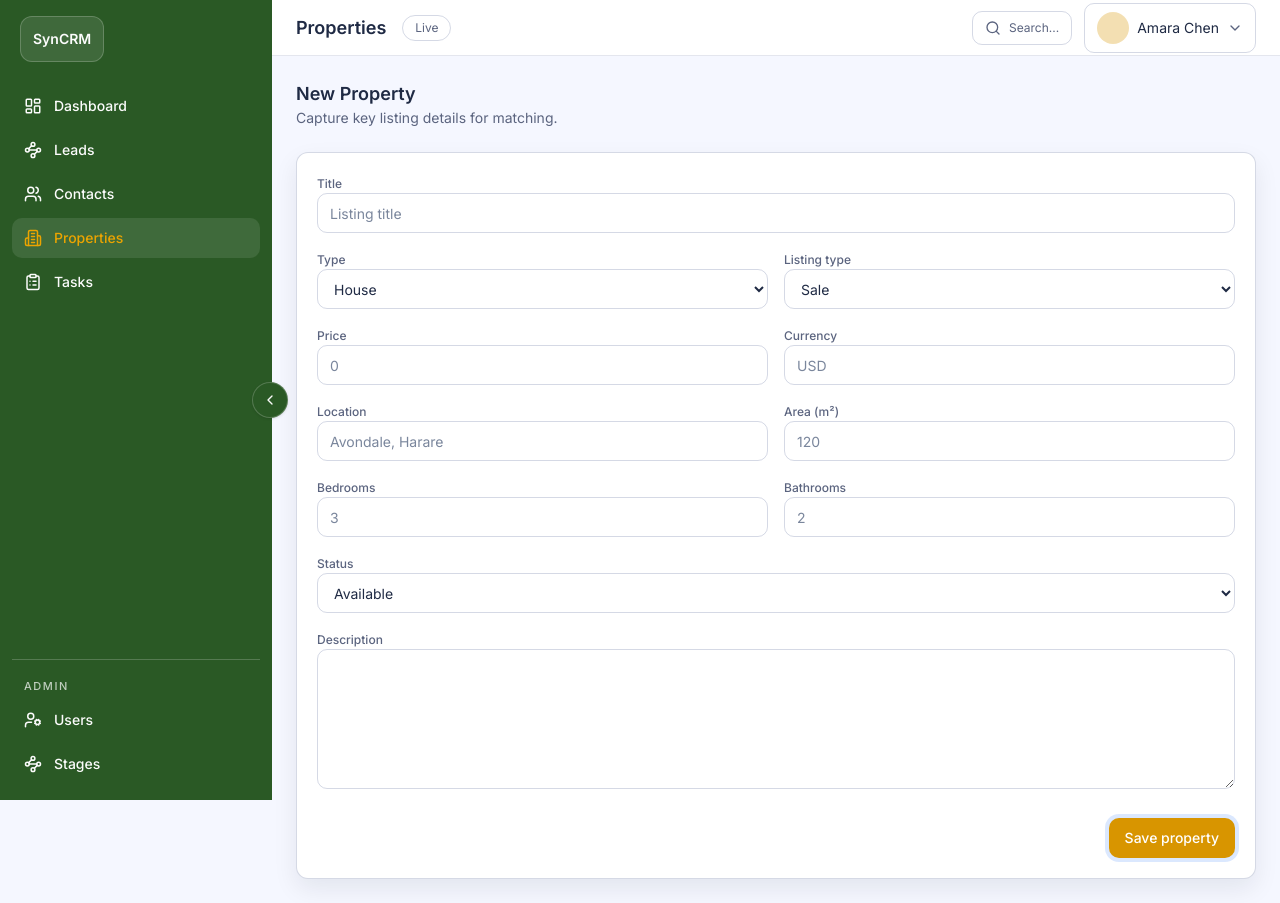
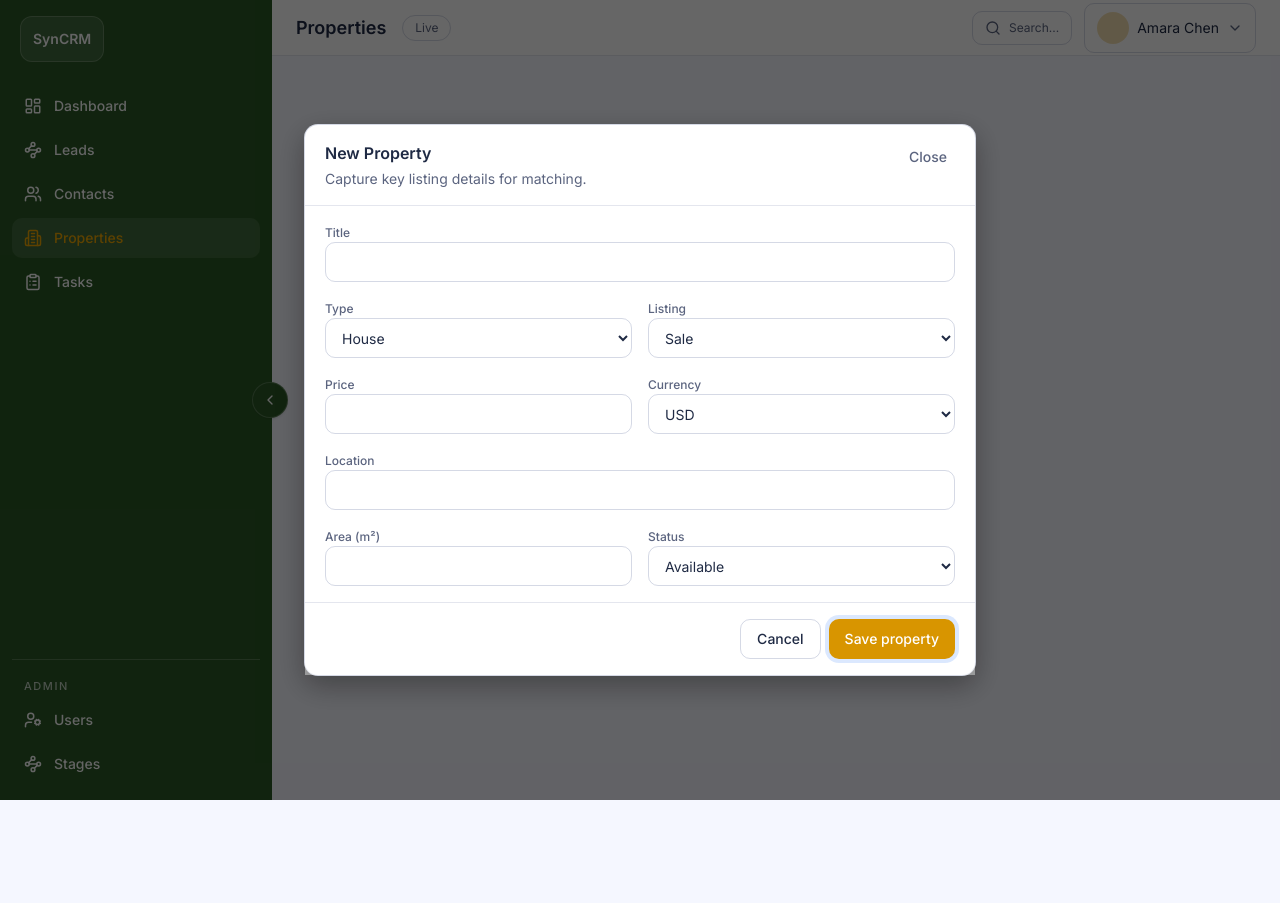
Before and after one commit to LayerSyncAi/syncrm, a Next.js app: page /app/properties/new in a window 1280 px wide. After the commit the page ends 800 px from the top, so only its background shows below. Built offline with nearby package versions, Linux system fonts and the light colour scheme.

Commit message:
Reuse view modals for new property and contact

```diff
--- a/src/app/app/contacts/page.tsx
+++ b/src/app/app/contacts/page.tsx
@@ -29,6 +29,7 @@ export default function ContactsPage() {
     null
   );
   const [contactDraft, setContactDraft] = React.useState(emptyContactDraft);
+  const [isCreating, setIsCreating] = React.useState(false);
 
   React.useEffect(() => {
     if (selectedContact) {
@@ -43,6 +44,7 @@ export default function ContactsPage() {
 
   const closeModal = () => {
     setSelectedContact(null);
+    setIsCreating(false);
     setContactDraft(emptyContactDraft);
   };
 
@@ -60,7 +62,15 @@ export default function ContactsPage() {
             leads.
           </p>
         </div>
-        <Button>+ New Contact</Button>
+        <Button
+          onClick={() => {
+            setSelectedContact(null);
+            setContactDraft(emptyContactDraft);
+            setIsCreating(true);
+          }}
+        >
+          + New Contact
+        </Button>
       </div>
 
       <div className="rounded-[12px] border border-border-strong bg-card-bg p-4">
@@ -125,16 +135,24 @@ export default function ContactsPage() {
       </Table>
 
       <Modal
-        open={Boolean(selectedContact)}
-        title={selectedContact ? `Contact: ${selectedContact.name}` : "Contact"}
-        description="Review details and make edits before saving."
+        open={Boolean(selectedContact) || isCreating}
+        title={
+          selectedContact ? `Contact: ${selectedContact.name}` : "New Contact"
+        }
+        description={
+          selectedContact
+            ? "Review details and make edits before saving."
+            : "Add details to create a new contact."
+        }
         onClose={closeModal}
         footer={
           <div className="flex justify-end gap-2">
             <Button variant="secondary" onClick={closeModal}>
               Cancel
             </Button>
-            <Button onClick={handleSave}>Save changes</Button>
+            <Button onClick={handleSave}>
+              {selectedContact ? "Save changes" : "Save contact"}
+            </Button>
           </div>
         }
       >
--- a/src/app/app/properties/new/page.tsx
+++ b/src/app/app/properties/new/page.tsx
@@ -1,85 +1,161 @@
+"use client";
+
+import * as React from "react";
+import { useRouter } from "next/navigation";
 import { Button } from "@/components/ui/button";
-import { Card } from "@/components/ui/card";
 import { Input } from "@/components/ui/input";
 import { Label } from "@/components/ui/label";
+import { Modal } from "@/components/ui/modal";
 import { Select } from "@/components/ui/select";
-import { Textarea } from "@/components/ui/textarea";
+
+const emptyPropertyDraft = {
+  title: "",
+  type: "",
+  listing: "",
+  price: "",
+  currency: "",
+  location: "",
+  area: "",
+  status: "",
+};
 
 export default function NewPropertyPage() {
+  const router = useRouter();
+  const [propertyDraft, setPropertyDraft] = React.useState(emptyPropertyDraft);
+
+  const closeModal = () => {
+    router.push("/app/properties");
+  };
+
+  const handleSave = () => {
+    closeModal();
+  };
+
   return (
-    <div className="space-y-6">
-      <div>
-        <h2 className="text-lg font-semibold">New Property</h2>
-        <p className="text-sm text-text-muted">
-          Capture key listing details for matching.
-        </p>
+    <Modal
+      open
+      title="New Property"
+      description="Capture key listing details for matching."
+      onClose={closeModal}
+      footer={
+        <div className="flex justify-end gap-2">
+          <Button variant="secondary" onClick={closeModal}>
+            Cancel
+          </Button>
+          <Button onClick={handleSave}>Save property</Button>
         </div>
-      <Card className="p-5 space-y-6">
+      }
+    >
       <div className="grid gap-4 md:grid-cols-2">
         <div className="space-y-2 md:col-span-2">
           <Label>Title</Label>
-            <Input placeholder="Listing title" />
+          <Input
+            value={propertyDraft.title}
+            onChange={(event) =>
+              setPropertyDraft((prev) => ({
+                ...prev,
+                title: event.target.value,
+              }))
+            }
+          />
         </div>
         <div className="space-y-2">
           <Label>Type</Label>
-            <Select>
-              <option>House</option>
-              <option>Apartment</option>
-              <option>Land</option>
-              <option>Commercial</option>
-              <option>Other</option>
+          <Select
+            value={propertyDraft.type}
+            onChange={(event) =>
+              setPropertyDraft((prev) => ({
+                ...prev,
+                type: event.target.value,
+              }))
+            }
+          >
+            <option value="House">House</option>
+            <option value="Apartment">Apartment</option>
           </Select>
         </div>
         <div className="space-y-2">
-            <Label>Listing type</Label>
-            <Select>
-              <option>Sale</option>
-              <option>Rent</option>
+          <Label>Listing</Label>
+          <Select
+            value={propertyDraft.listing}
+            onChange={(event) =>
+              setPropertyDraft((prev) => ({
+                ...prev,
+                listing: event.target.value,
+              }))
+            }
+          >
+            <option value="Sale">Sale</option>
+            <option value="Rent">Rent</option>
           </Select>
         </div>
         <div className="space-y-2">
           <Label>Price</Label>
-            <Input placeholder="0" />
+          <Input
+            value={propertyDraft.price}
+            onChange={(event) =>
+              setPropertyDraft((prev) => ({
+                ...prev,
+                price: event.target.value,
+              }))
+            }
+          />
         </div>
         <div className="space-y-2">
           <Label>Currency</Label>
-            <Input placeholder="USD" />
+          <Select
+            value={propertyDraft.currency}
+            onChange={(event) =>
+              setPropertyDraft((prev) => ({
+                ...prev,
+                currency: event.target.value,
+              }))
+            }
+          >
+            <option value="USD">USD</option>
+            <option value="ZWL">ZWL</option>
+          </Select>
         </div>
-          <div className="space-y-2">
+        <div className="space-y-2 md:col-span-2">
           <Label>Location</Label>
-            <Input placeholder="Avondale, Harare" />
+          <Input
+            value={propertyDraft.location}
+            onChange={(event) =>
+              setPropertyDraft((prev) => ({
+                ...prev,
+                location: event.target.value,
+              }))
+            }
+          />
         </div>
         <div className="space-y-2">
           <Label>Area (m²)</Label>
-            <Input placeholder="120" />
+          <Input
+            value={propertyDraft.area}
+            onChange={(event) =>
+              setPropertyDraft((prev) => ({
+                ...prev,
+                area: event.target.value,
+              }))
+            }
+          />
         </div>
         <div className="space-y-2">
-            <Label>Bedrooms</Label>
-            <Input placeholder="3" />
-          </div>
-          <div className="space-y-2">
-            <Label>Bathrooms</Label>
-            <Input placeholder="2" />
-          </div>
-          <div className="space-y-2 md:col-span-2">
           <Label>Status</Label>
-            <Select>
-              <option>Available</option>
-              <option>Under offer</option>
-              <option>Let</option>
-              <option>Sold</option>
-              <option>Off market</option>
+          <Select
+            value={propertyDraft.status}
+            onChange={(event) =>
+              setPropertyDraft((prev) => ({
+                ...prev,
+                status: event.target.value,
+              }))
+            }
+          >
+            <option value="Available">Available</option>
+            <option value="Under Offer">Under Offer</option>
           </Select>
         </div>
-          <div className="space-y-2 md:col-span-2">
-            <Label>Description</Label>
-            <Textarea className="min-h-[140px]" />
       </div>
-        </div>
-        <div className="flex justify-end">
-          <Button>Save property</Button>
-        </div>
-      </Card>
-    </div>
+    </Modal>
   );
 }
```
Lines whose indentation alone changed are shown as unchanged.
